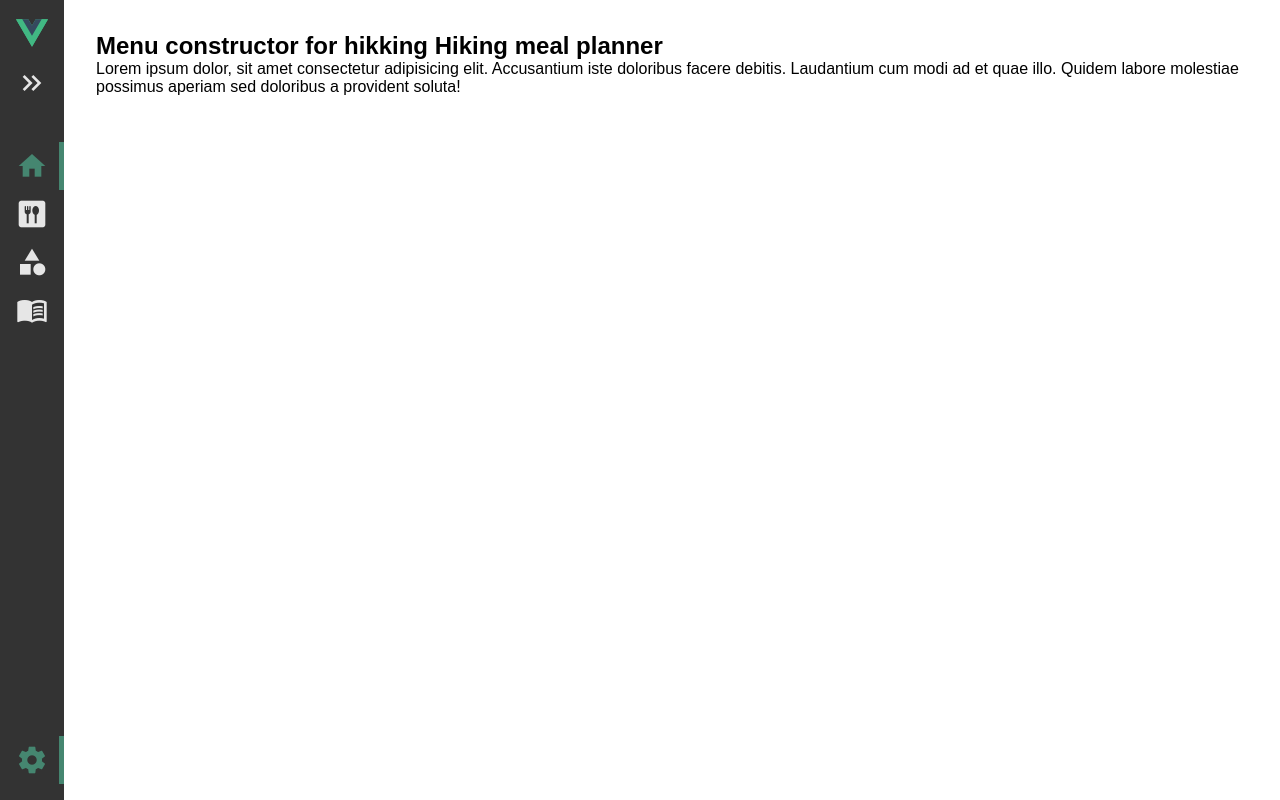
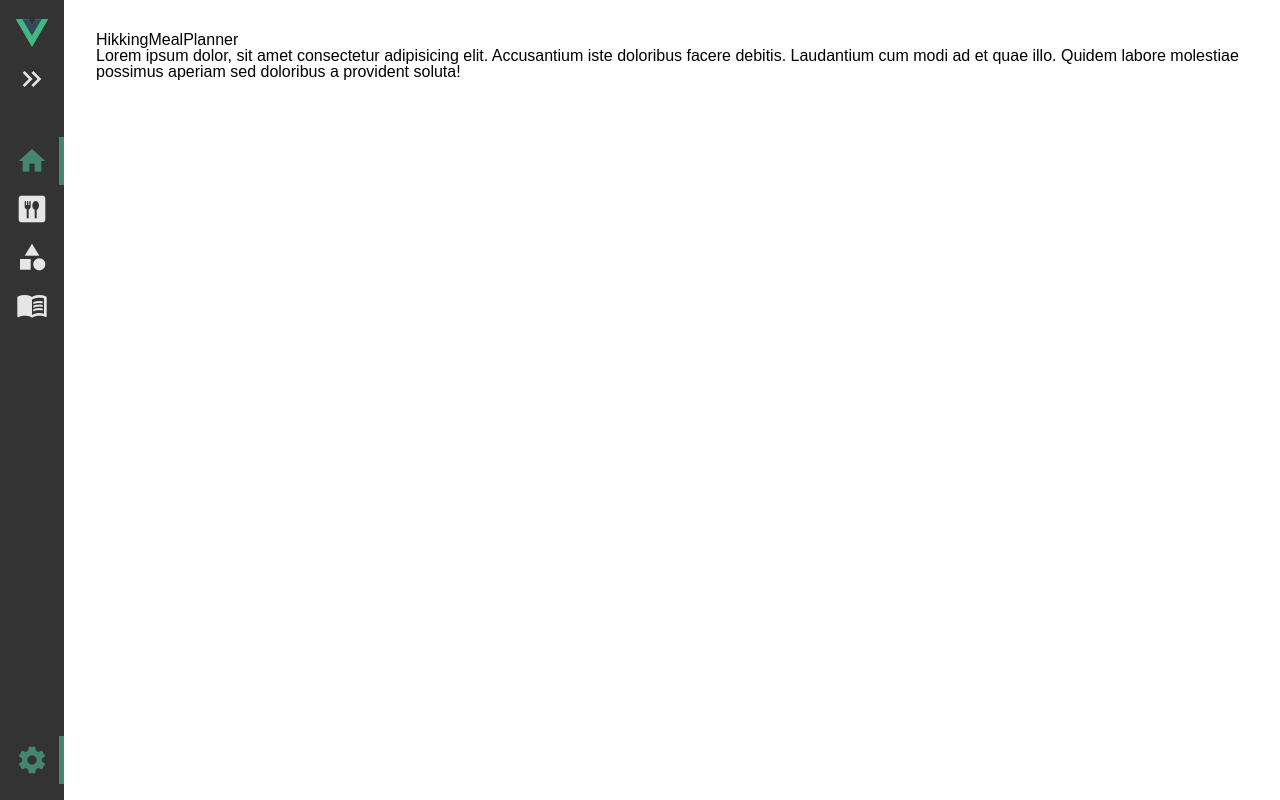
Before and after one commit to LiliaBilous/HikkingMenu, a Vue app in the folder HikkingMenu/: page / in a window 1280 px wide. Built offline with nearby package versions, Linux system fonts and the light colour scheme.

Commit message:
added reset styles

```diff
--- /dev/null
+++ b/HikkingMenu/src/assets/scss/_reset.scss
@@ -0,0 +1,50 @@
+*,
+*::before,
+*::after {
+	padding: 0;
+	margin: 0;
+	border: 0;
+	box-sizing: border-box;
+}
+a {
+	text-decoration: none;
+	color: inherit;
+}
+ul,
+ol,
+li {
+	list-style: none;
+}
+img {
+	vertical-align: top;
+}
+h1,
+h2,
+h3,
+h4,
+h5,
+h6 {
+	font-weight: inherit;
+	font-size: inherit;
+}
+html,
+body {
+	height: 100%;
+	line-height: 1;
+}
+button,
+input,
+textarea {
+	font-weight: inherit;
+	font-size: inherit;
+	color: inherit;
+	font-family: inherit;
+}
+
+button {
+    cursor: pointer;
+    appearance: none;
+    border: none;
+    outline: none;
+    background: none;
+}
--- a/HikkingMenu/src/assets/scss/main.scss
+++ b/HikkingMenu/src/assets/scss/main.scss
@@ -10,24 +10,11 @@
     --white-color: #fff;
 }
 
-* {
-    margin: 0;
-    padding: 0;
-    box-sizing: border-box;
+body {
+    background: var(--light);
     font-family: "Fira sans", sans-serif;
 }
 
-body {
-    background: var(--light);
-}
-
-button {
-    cursor: pointer;
-    appearance: none;
-    border: none;
-    outline: none;
-    background: none;
-}
 
 .app {
     display: flex;
@@ -41,3 +28,5 @@
         }
     }
 }
+
+@import "./reset";
--- a/HikkingMenu/src/views/Home.vue
+++ b/HikkingMenu/src/views/Home.vue
@@ -2,7 +2,7 @@
   <main class="home-page__container">
     <section class="hero">
       <h1 class="hero__header header">
-        Menu constructor for hikking Hiking meal planner
+        HikkingMealPlanner
       </h1>
       <p class="hero__subtitle">
         Lorem ipsum dolor, sit amet consectetur adipisicing elit. Accusantium iste
```
